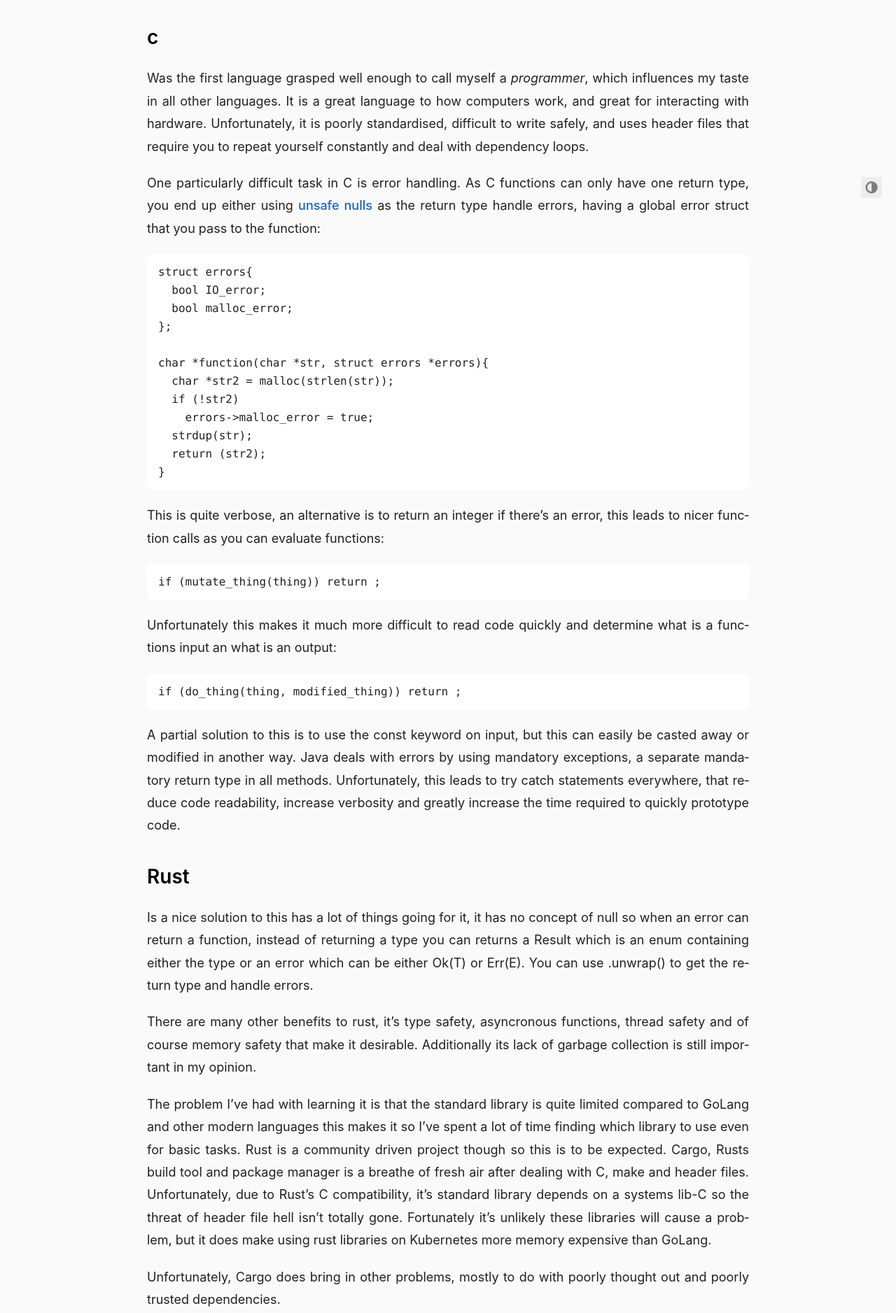
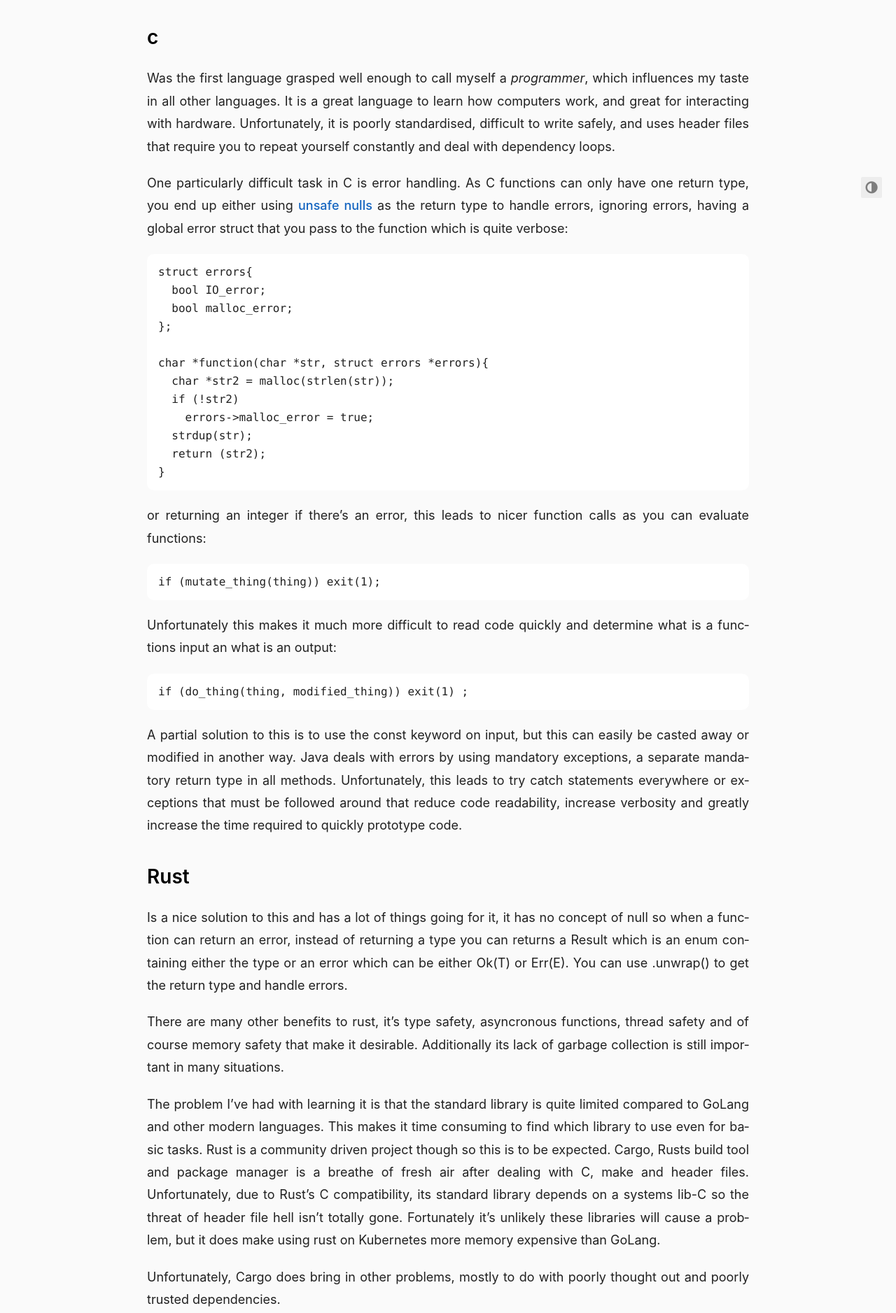
Before and after one commit to fourlexboehm/alexboehm.space, a plain HTML site: page posts/what_language_to_learn/index.html in a window 1280 px wide. Shown: the part 491-2368 px from the top of the page at 70% size. Drawn offline with Linux system fonts and the light colour scheme.

Commit message:
Fix typos

```diff
--- a/posts/what_language_to_learn/index.html
+++ b/posts/what_language_to_learn/index.html
@@ -167,11 +167,11 @@ use the awesome collection of open source libraries that already exist in sub op
     <i class="fa fa-link" aria-hidden="true"></i>
   </a>
 </h2>
-<p>Was the first language grasped well enough to call myself a <em>programmer</em>, which influences my taste in all other languages. It is a great language to how computers work,
+<p>Was the first language grasped well enough to call myself a <em>programmer</em>, which influences my taste in all other languages. It is a great language to learn how computers work,
 and great for interacting with hardware. Unfortunately, it is poorly standardised, difficult to write safely, and uses header files that require you to repeat yourself constantly and deal with dependency loops.</p>
 <p>One particularly difficult task in C is error handling.
-As C functions can only have one return type, you end up either using <a href="https://hackernoon.com/null-the-billion-dollar-mistake-8t5z32d6">unsafe nulls</a> as the return type handle errors,
-having a global error struct that you pass to the function:</p>
+As C functions can only have one return type, you end up either using <a href="https://hackernoon.com/null-the-billion-dollar-mistake-8t5z32d6">unsafe nulls</a> as the return type to handle errors, ignoring errors,
+having a global error struct that you pass to the function which is quite verbose:</p>
 <div class="highlight"><pre tabindex="0" style="background-color:#fff;-moz-tab-size:4;-o-tab-size:4;tab-size:4;"><code class="language-fallback" data-lang="fallback"><span style="display:flex;"><span>struct errors{
 </span></span><span style="display:flex;"><span>  bool IO_error;
 </span></span><span style="display:flex;"><span>  bool malloc_error;
@@ -184,38 +184,38 @@ having a global error struct that you pass to the function:</p>
 </span></span><span style="display:flex;"><span>  strdup(str);
 </span></span><span style="display:flex;"><span>  return (str2);
 </span></span><span style="display:flex;"><span>}
-</span></span></code></pre></div><p>This is quite verbose, an alternative is to return an integer if there&rsquo;s an error, this leads to nicer function calls as you can evaluate functions:</p>
-<div class="highlight"><pre tabindex="0" style="background-color:#fff;-moz-tab-size:4;-o-tab-size:4;tab-size:4;"><code class="language-fallback" data-lang="fallback"><span style="display:flex;"><span>if (mutate_thing(thing)) return ;
+</span></span></code></pre></div><p>or returning an integer if there&rsquo;s an error, this leads to nicer function calls as you can evaluate functions:</p>
+<div class="highlight"><pre tabindex="0" style="background-color:#fff;-moz-tab-size:4;-o-tab-size:4;tab-size:4;"><code class="language-fallback" data-lang="fallback"><span style="display:flex;"><span>if (mutate_thing(thing)) exit(1);
 </span></span></code></pre></div><p>Unfortunately this makes it much more difficult to read code quickly and determine what is a functions input an what is an output:</p>
-<div class="highlight"><pre tabindex="0" style="background-color:#fff;-moz-tab-size:4;-o-tab-size:4;tab-size:4;"><code class="language-fallback" data-lang="fallback"><span style="display:flex;"><span>if (do_thing(thing, modified_thing)) return ;
+<div class="highlight"><pre tabindex="0" style="background-color:#fff;-moz-tab-size:4;-o-tab-size:4;tab-size:4;"><code class="language-fallback" data-lang="fallback"><span style="display:flex;"><span>if (do_thing(thing, modified_thing)) exit(1) ;
 </span></span></code></pre></div><p>A partial solution to this is to use the const keyword on input, but this can easily be casted away or modified in another way.
 Java deals with errors by using mandatory exceptions, a separate mandatory return type in all methods.
-Unfortunately, this leads to try catch statements everywhere, that reduce code readability, increase verbosity and greatly increase the time required to quickly prototype code.</p>
+Unfortunately, this leads to try catch statements everywhere or exceptions that must be followed around that reduce code readability, increase verbosity and greatly increase the time required to quickly prototype code.</p>
 <h2 id="rust">
   Rust
   <a class="heading-link" href="#rust">
     <i class="fa fa-link" aria-hidden="true"></i>
   </a>
 </h2>
-<p>Is a nice solution to this has a lot of things going for it, it has no concept of null so when an error can return a function, instead of returning a type you can returns a Result which is an enum containing either
+<p>Is a nice solution to this and has a lot of things going for it, it has no concept of null so when a function can return an error, instead of returning a type you can returns a Result which is an enum containing either
 the type or an error which can be either Ok(T) or Err(E). You can use .unwrap() to get the return type and handle errors.</p>
 <p>There are many other benefits to rust, it&rsquo;s type safety, asyncronous functions, thread safety and of course memory safety
-that make it desirable. Additionally its lack of garbage collection is still important in my opinion.</p>
-<p>The problem I&rsquo;ve had with learning it is that the standard library is quite limited compared to GoLang and other modern languages
-this makes it so I&rsquo;ve spent a lot of time finding which library to use even for basic tasks. Rust is a community driven project though so this is to be expected. Cargo, Rusts build tool and package manager
-is a breathe of fresh air after dealing with C, make and header files. Unfortunately, due to Rust&rsquo;s C compatibility, it&rsquo;s standard library depends on a systems lib-C so the threat of header file hell isn&rsquo;t totally gone.
-Fortunately it&rsquo;s unlikely these libraries will cause a problem, but it does make using rust libraries on Kubernetes more memory expensive than GoLang.</p>
+that make it desirable. Additionally its lack of garbage collection is still important in many situations.</p>
+<p>The problem I&rsquo;ve had with learning it is that the standard library is quite limited compared to GoLang and other modern languages.
+This makes it time consuming to find which library to use even for basic tasks. Rust is a community driven project though so this is to be expected. Cargo, Rusts build tool and package manager is a breathe of fresh air after dealing with C, make and header files.
+Unfortunately, due to Rust&rsquo;s C compatibility, its standard library depends on a systems lib-C so the threat of header file hell isn&rsquo;t totally gone.
+Fortunately it&rsquo;s unlikely these libraries will cause a problem, but it does make using rust on Kubernetes more memory expensive than GoLang.</p>
 <p>Unfortunately, Cargo does bring in other problems, mostly to do with poorly thought out and poorly trusted dependencies.</p>
 <p><img src="/images/1*fMh_BsX_5h2MZBqVj_no5A.png" alt="node_js" title="meme"></p>
-<p>Combine this with Rusts build times thanks to the borrow checker and static analysis and build times are enormous.</p>
+<p>Combine this with Rusts build times thanks to the borrow checker + static analysis and build times are enormous.</p>
 <h2 id="golang">
   GoLang
   <a class="heading-link" href="#golang">
     <i class="fa fa-link" aria-hidden="true"></i>
   </a>
 </h2>
-<p>Solves the build times skipping the static analysis and going back to garbage collection, and using a compiler built from the ground up. But still inherits the concept of packages, but with go modules that are basically just git repositories. This means building isn&rsquo;t as easy, but thanks to Go&rsquo;s monolithic standard library, you don&rsquo;t need to use it as much. Also go is much easier to learn it&rsquo;s syntax is mostly a subset of C and there is no borrow checker.</p>
-<p>Despite this, complex problems are more difficult to solve with more limited tools, and despite it&rsquo;s garbage collection, Go is not totally memory safe. It still allows usage of raw pointers, and Go Routines despite being very simple do not guarantee thread safety. Also, go is weird. It breaks the datetime format standard by using a <a href="https://golangbyexample.com/time-date-formatting-in-go/">placeholder date you&rsquo;re expected to memorise</a>.</p>
+<p>Solves the build times by skipping the static analysis and going back to garbage collection. It also uses a compiler built from the ground up. Go still inherits the concept of packages, but with go modules that are basically just git repositories. This means building isn&rsquo;t as easy, but thanks to Go&rsquo;s monolithic standard library, you don&rsquo;t need to use as many dependencies. Also Go&rsquo;s syntax is much easier to learn as it&rsquo;s mostly a subset of C and there is no borrow checker.</p>
+<p>Unfortunately, complex problems are more difficult to solve with more limited tools, and despite it&rsquo;s garbage collection, Go is not totally memory safe. It still allows usage of raw pointers, and despite Go Routines being very simple, they don&rsquo;t guarantee thread safety. Also, go is weird. It breaks the datetime format standard by using a <a href="https://golangbyexample.com/time-date-formatting-in-go/">placeholder date you&rsquo;re expected to memorise</a>.</p>
 <h2 id="kotlin">
   Kotlin
   <a class="heading-link" href="#kotlin">
@@ -223,14 +223,14 @@ Fortunately it&rsquo;s unlikely these libraries will cause a problem, but it doe
   </a>
 </h2>
 <p>Doesn&rsquo;t suffer from this oddity and includes tools for advanced abstraction, type safety, null safety, and functional programming but is much quicker to write than rust, as it&rsquo;s garbage collected.</p>
-<p>While Kotlin can compile to assembly, and even javascript, this is rarely useful as all the vast majority of it&rsquo;s useful libraries have Java dependencies. In fact, writing Kotlin will probably always involve interacting with Java classes, which means learning Java and dealing with Java&rsquo;s verbosity, mandatory object oriented programming scheme, exception handling and decades of technical debt.</p>
+<p>While Kotlin can compile to assembly, and even javascript, this is rarely useful as all the vast majority of it&rsquo;s useful libraries have Java dependencies. In fact, writing most Kotlin will probably always involve interacting with Java classes, which means learning Java and dealing with Java&rsquo;s verbosity, mandatory object oriented programming style, exception handling and decades of technical debt.</p>
 <h2 id="the-winner-is">
   The Winner is
   <a class="heading-link" href="#the-winner-is">
     <i class="fa fa-link" aria-hidden="true"></i>
   </a>
 </h2>
-<p>&hellip; No one. I&rsquo;m going to continue searching for that impossible perfection and probably continue and using all of these languages in the meantime.</p>
+<p>&hellip; No one. I&rsquo;m going to continue searching for that impossible perfection and probably continue using all of these languages in the meantime.</p>
 
       </div>
 
```
